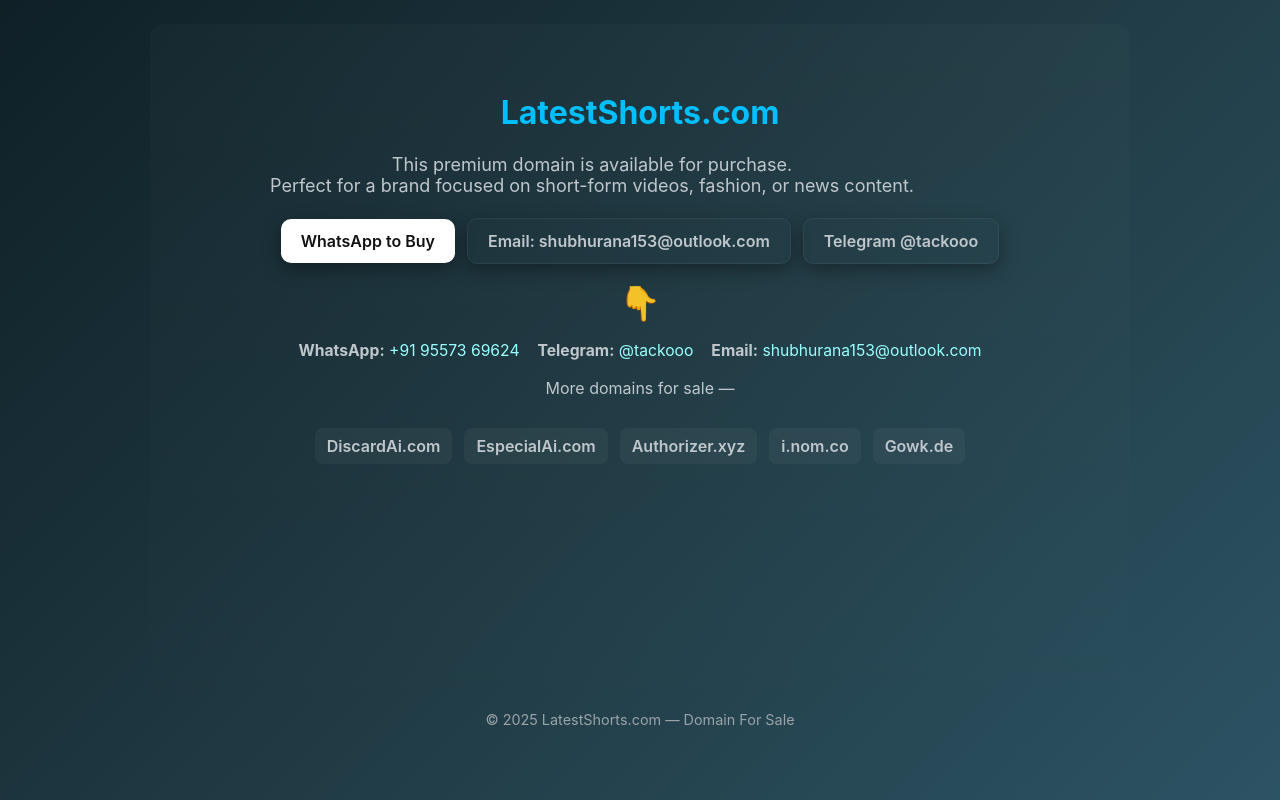
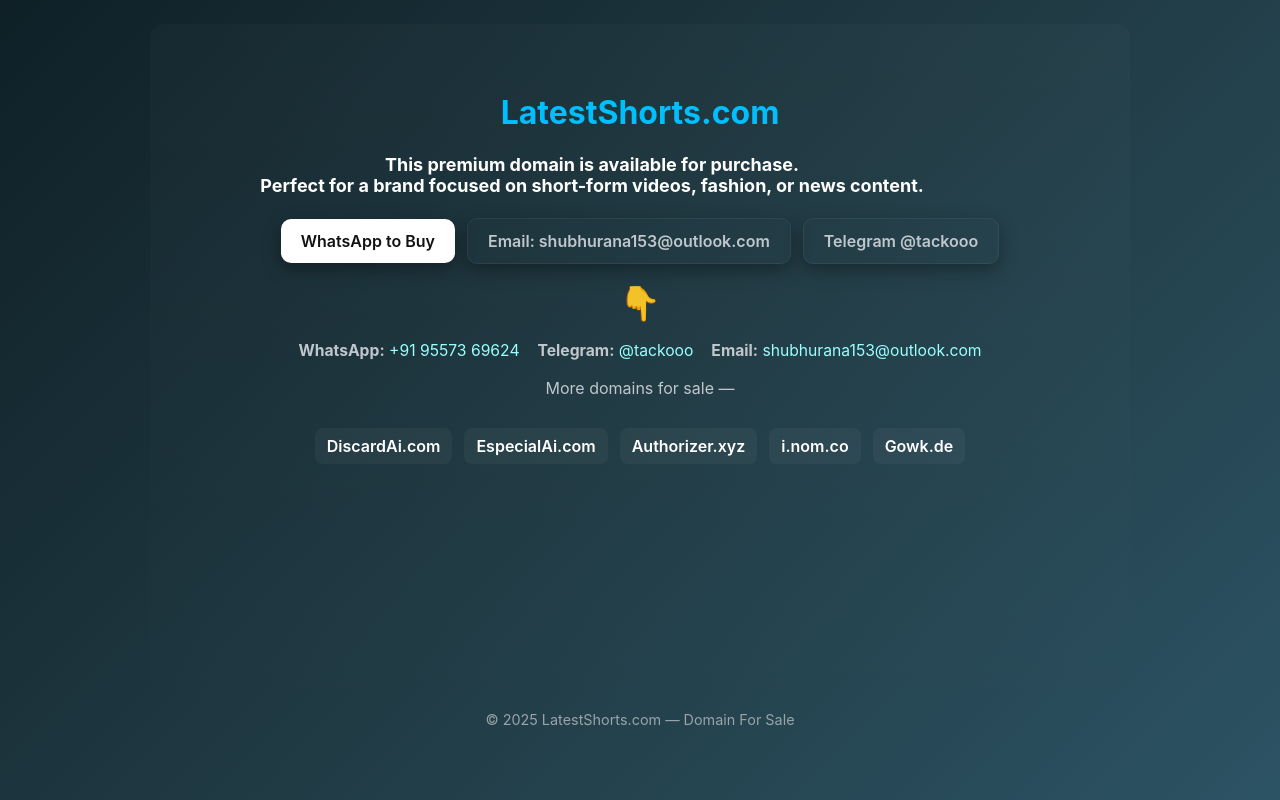
Before and after one commit to shuburana/LatestShorts.github.io, a plain HTML site: page index.html in a window 1280 px wide. Drawn offline with Linux system fonts and the light colour scheme.

Commit message:
Update index.html
updated

```diff
--- a/index.html
+++ b/index.html
@@ -99,10 +99,11 @@
       letter-spacing:0.5px;
     }
     p.lead{
-      color:var(--muted);
+      color:white;
       margin:0 0 22px 0;
       font-size:clamp(14px, 1.8vw, 18px);
       max-width:820px;
+      font-weight: bold;
     }
 
     .hero-actions{display:flex; gap:12px; flex-wrap:wrap; justify-content:center; align-items:center; margin-bottom:18px}
@@ -133,8 +134,8 @@
     .contact-info a{color:#9ff; text-decoration:none}
 
     .domains{display:flex; gap:12px; flex-wrap:wrap; justify-content:center; margin-top:14px}
-    .domains a{background:var(--glass); padding:8px 12px; border-radius:8px; color:var(--muted); text-decoration:none; font-weight:600}
-
+    .domains a{background:var(--glass); padding:8px 12px; border-radius:8px; color:white; text-decoration:none; font-weight:600}
+    /* .domains a{color: white}  */
     footer{
       margin-top:auto;
       width:100%;
```
